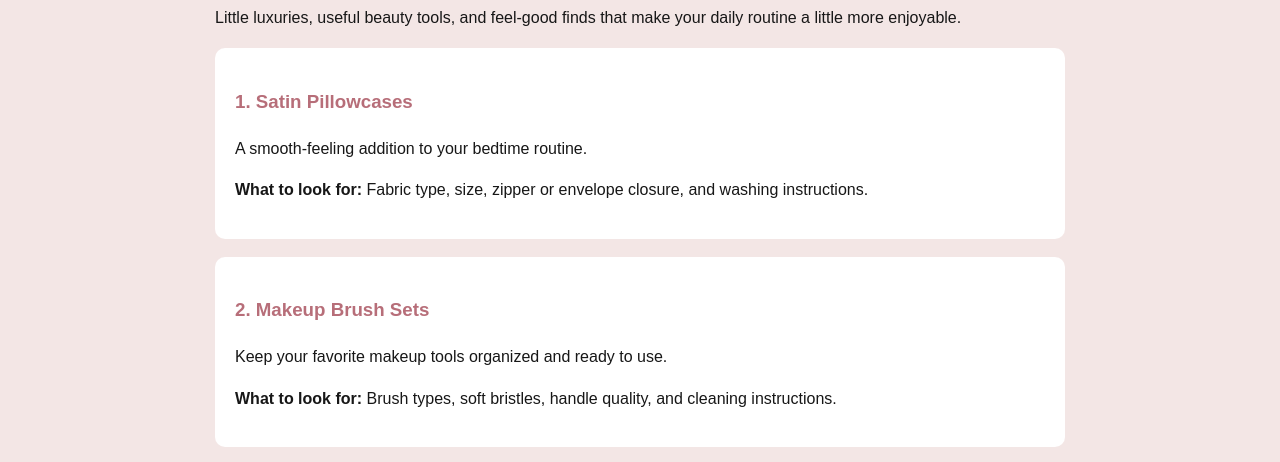
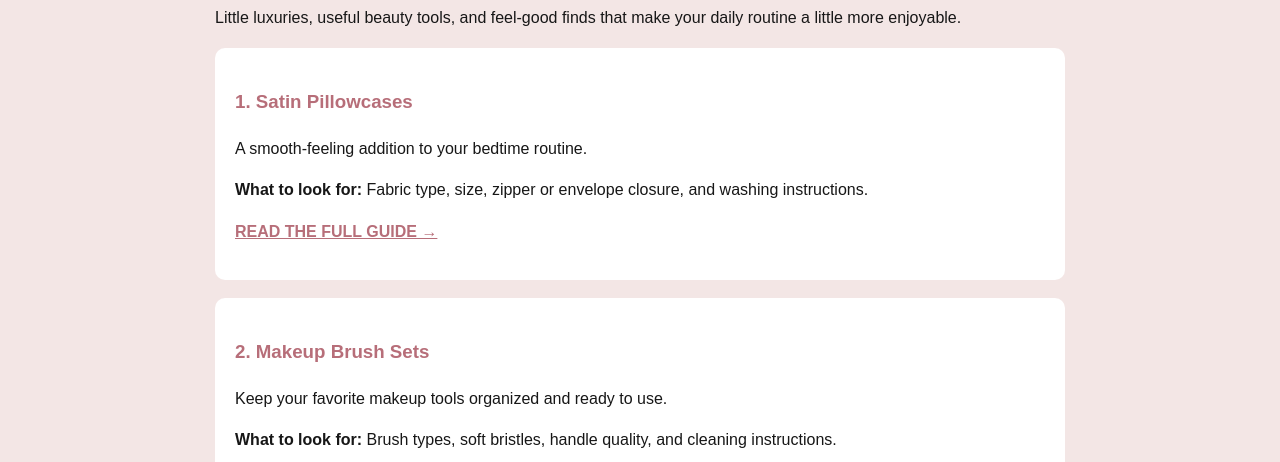
Before and after one commit to bombardist-web/the-side-chick, a plain HTML site: page beauty-self-care.html in a window 1280 px wide. Shown: the part 334-796 px from the top of the page. Drawn offline with Linux system fonts and the light colour scheme.

Commit message:
Update beauty-self-care.html

```diff
--- a/beauty-self-care.html
+++ b/beauty-self-care.html
@@ -62,10 +62,11 @@
   <h2>Beauty & Self-Care</h2>
   <p>Little luxuries, useful beauty tools, and feel-good finds that make your daily routine a little more enjoyable.</p>
 
-  <div class="item">
+ <div class="item">
     <h3>1. Satin Pillowcases</h3>
     <p>A smooth-feeling addition to your bedtime routine.</p>
     <p><strong>What to look for:</strong> Fabric type, size, zipper or envelope closure, and washing instructions.</p>
+    <p><a href="beauty-self-care-guide.html" style="color:#B76E79;font-weight:bold;">READ THE FULL GUIDE →</a></p>
   </div>
 
   <div class="item">
```
